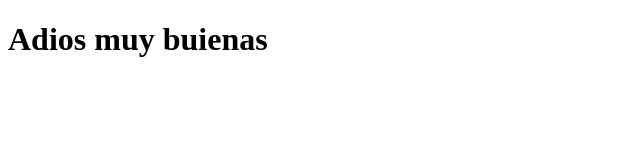
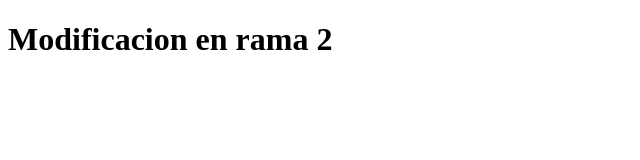
Before and after one commit to Pepitusmaxi/Practica3, a plain HTML site: page index.html in a window 1280 px wide. Shown: the whole page, without its empty margins (0-640 px from the left). Drawn offline with Linux system fonts and the light colour scheme.

Commit message:
funcionabilidad nueva

```diff
--- a/index.html
+++ b/index.html
@@ -7,6 +7,6 @@
     <title>Document</title>
 </head>
 <body>
-    <h1>Adios muy buienas</h1>
+    <h1>Modificacion en rama 2</h1>
 </body>
 </html>
```
